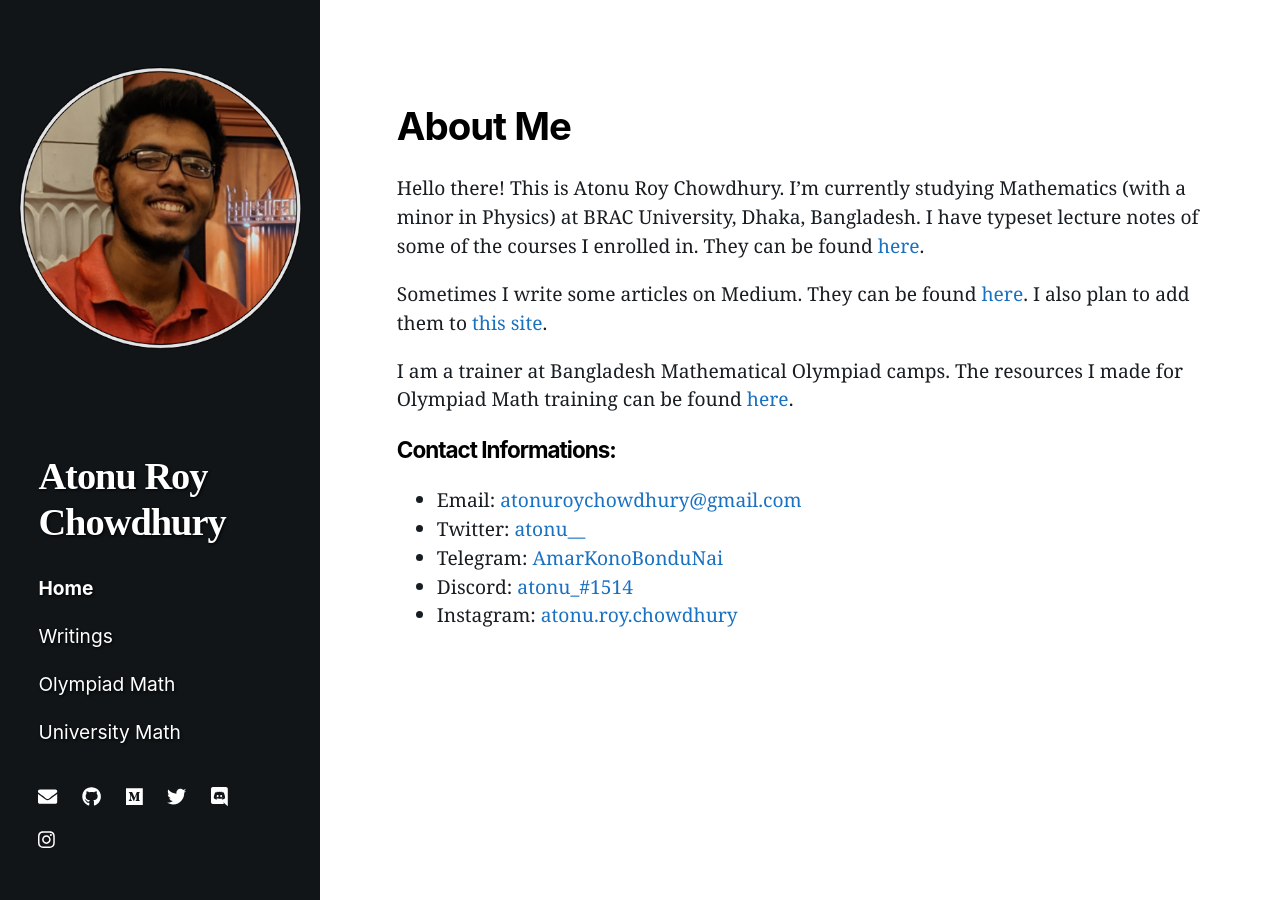
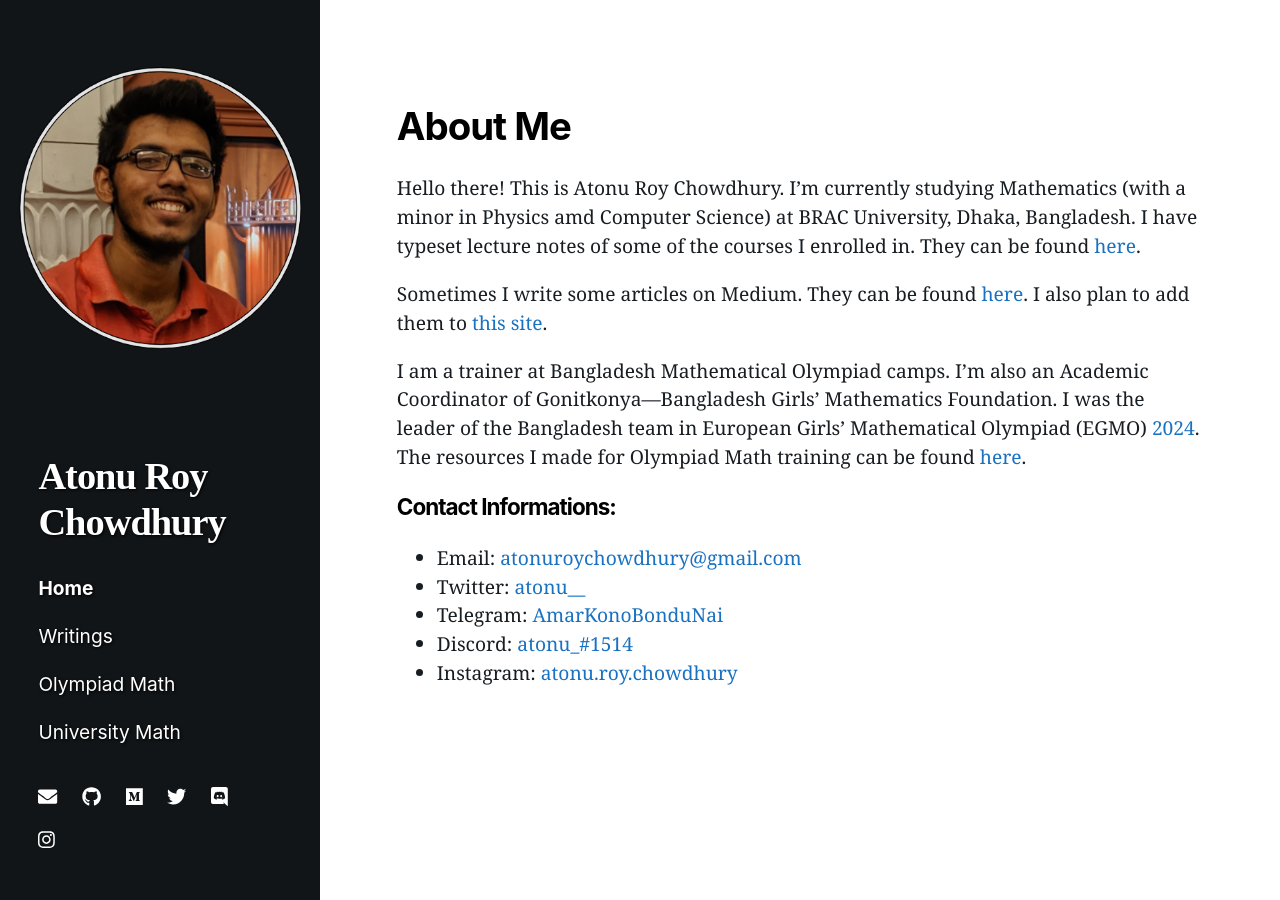
Before and after one commit to atonurc/atonurc.github.io, a Jekyll site: the page built from index.markdown, in a window 1280 px wide. Built offline with Jekyll 4.4.1, drawn with Linux system fonts in a browser that asks for light colours; nearby versions of some CDN libraries.

Commit message:
updated some stuff

```diff
--- a/_data/social.yml
+++ b/_data/social.yml
@@ -14,5 +14,5 @@
   url: https://discordapp.com/users/692066406384271451/
   icon: fab fa-discord
 - title: Instagram
-  url: https://instagram.com/atonu.roy.chowdhury
+  url: https://instagram.com/atonurc
   icon: fab fa-instagram
--- a/index.markdown
+++ b/index.markdown
@@ -8,17 +8,17 @@ image: /assets/pfp.jpg
 
 
 # About Me
-Hello there! This is Atonu Roy Chowdhury. I'm currently studying Mathematics (with a minor in Physics) at BRAC University, Dhaka, Bangladesh. I have typeset lecture notes of some of the courses I enrolled in. They can be found [here](/unimath).
+Hello there! This is Atonu Roy Chowdhury. I'm currently studying Mathematics (with a minor in Physics amd Computer Science) at BRAC University, Dhaka, Bangladesh. I have typeset lecture notes of some of the courses I enrolled in. They can be found [here](/unimath).
 
 Sometimes I write some articles on Medium. They can be found [here](https://atonu-roy-chowdhury.medium.com). I also plan to add them to [this site](/writings).
 
-I am a trainer at Bangladesh Mathematical Olympiad camps. The resources I made for Olympiad Math training can be found [here](/olymath).
+I am a trainer at Bangladesh Mathematical Olympiad camps. I'm also an Academic Coordinator of Gonitkonya—Bangladesh Girls' Mathematics Foundation. I was the leader of the Bangladesh team in European Girls' Mathematical Olympiad (EGMO) [2024](https://www.egmo.org/egmos/egmo13/countries/country76/). The resources I made for Olympiad Math training can be found [here](/olymath).
 
 
 ### Contact Informations:
 
  - Email: [atonuroychowdhury@gmail.com](mailto:atonuroychowdhury@gmail.com)
  - Twitter: [atonu__](https://twitter.com/atonu__)
- - Telegram: [AmarKonoBonduNai](https://t.me/AmarKonoBonduNai)
+ - Telegram: [AmarKonoBonduNai](https://t.me/atonnurc)
  - Discord: [atonu_#1514](https://discordapp.com/users/692066406384271451/)
- - Instagram: [atonu.roy.chowdhury](https://instagram.com/atonu.roy.chowdhury)
+ - Instagram: [atonu.roy.chowdhury](https://instagram.com/atonurc)
```
